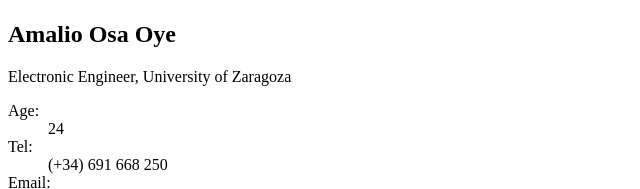
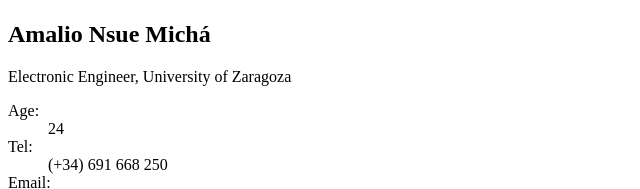
Before and after one commit to aoye294/workspace-01, a plain HTML site: page index.html in a window 1280 px wide. Shown: the part 311-500 px from the top of the page, 0-640 px from the left. Drawn offline with Linux system fonts and the light colour scheme.

Commit message:
Un simple cambio

```diff
--- a/index.html
+++ b/index.html
@@ -11,7 +11,7 @@
             <div class="home__container container grid">
                 <img src="https://i.ibb.co/4pD2NwL/Logo.png" alt="" class="home__img">
                 <div class="home__data">
-                    <h1 class="home__name">Amalio Osa Oye</h1>
+                    <h1 class="home__name">Amalio Nsue Michá</h1>
                     <p class="home__work">Electronic Engineer, University of Zaragoza</p>
                     <dl class="home__list">
                         <dt>Age:</dt>
```
